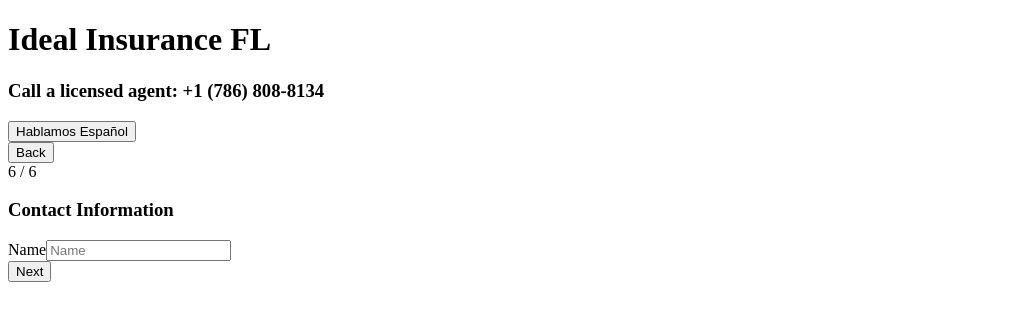
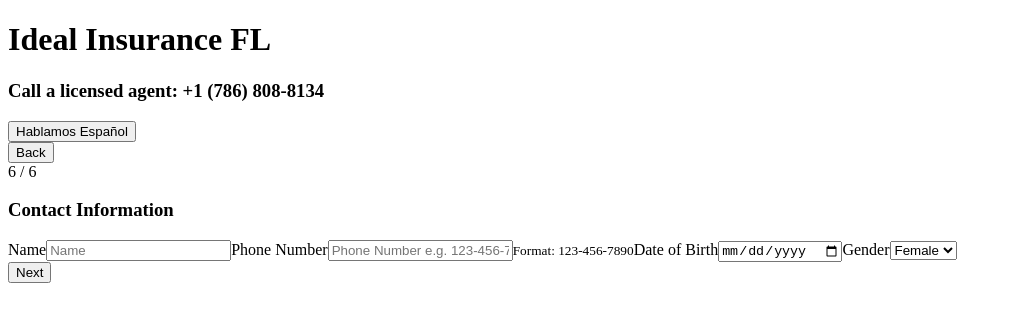
Before and after one commit to jpdevspace/React_IdealInsuranceFL, a React (Create React App) app: page / in a window 1280 px wide. Shown: the top 322 px of the page, without its empty margins (0-1012 px from the left). Built offline with nearby package versions, Linux system fonts and the light colour scheme.

Commit message:
All fields added to question 6

```diff
--- a/src/components/Questions/Question06.jsx
+++ b/src/components/Questions/Question06.jsx
@@ -1,40 +1,43 @@
-import React, { useContext } from "react";
+import React, { useContext, useState, useEffect } from "react";
 import LanguageContext from "../../Context/LanguageContext";
 
 const Question06 = ({ updateAnswer, currAnswer }) => {
   const [language] = useContext(LanguageContext);
+  const [selected, setSelected] = useState("");
+
+  useEffect(() => {
+    updateAnswer(selected, true);
+  // eslint-disable-next-line react-hooks/exhaustive-deps
+  }, [selected])
 
   const questions = {
     english: {
       title: "Contact Information",
       name: "Name",
       dob: "Date of Birth",
-      month: "Month",
-      day: "Day",
-      year: "Year",
       gender: "Gender",
       phone: "Phone Number"
     },
     spanish: {
       title: "Información de Contacto",
       name: "Nombre",
-      dob: "Fecha de Nacimiento",
-      month: "Mes",
-      day: "Día",
       year: "Año",
       gender: "Genero",
       phone: "Número de Teléfono"
     }
   }
 
-  const handleChange = (e) => {
-    const val = e.target.value;
+  const handleChange = e => {
+    const { value, name } = e.target;
 
-    updateAnswer(val, val.length > 0);
+    setSelected({
+      ...selected,
+      [name]: value
+    });
   };
 
   const q = questions[language];
-  console.log("Q >", q)
+
   return (
     <>
       <h3>{q.title}</h3>
@@ -43,10 +46,51 @@ const Question06 = ({ updateAnswer, currAnswer }) => {
         <input
           onChange={e => handleChange(e)}
           value={ currAnswer ? currAnswer.name : "" }
+          name="name"
           placeholder={q.name}
           required
           type="text"
         />
+      </label>
+      <label>
+        { q.phone }
+        <input
+          onChange={e => handleChange(e)}
+          value={ currAnswer ? currAnswer.phone : "" }
+          name="phone"
+          placeholder={`${q.phone} e.g. 123-456-7890`}
+          required
+          type="tel"
+        />
+      <small>Format: 123-456-7890</small>
+      </label>
+      <label>
+        { q.dob }
+        <input
+          onChange={e => handleChange(e)}
+          value={ currAnswer ? currAnswer.dob : "" }
+          name="dob"
+          placeholder={q.dob}
+          required
+          type="date"
+        />
+      </label>
+      <label>
+        { q.gender }
+        <select
+          name="gender"
+          value={currAnswer ? currAnswer.gender : "female"}
+          onChange={e => handleChange(e)}>
+          <option
+            value="female">
+              {language === "english" ? "Female" : "Femenino"}
+          </option>
+          <option
+            name="gender"
+            value="male">
+              {language === "english" ? "Male" : "Masculino"}
+          </option>
+        </select>
       </label>
     </>
   );
```
